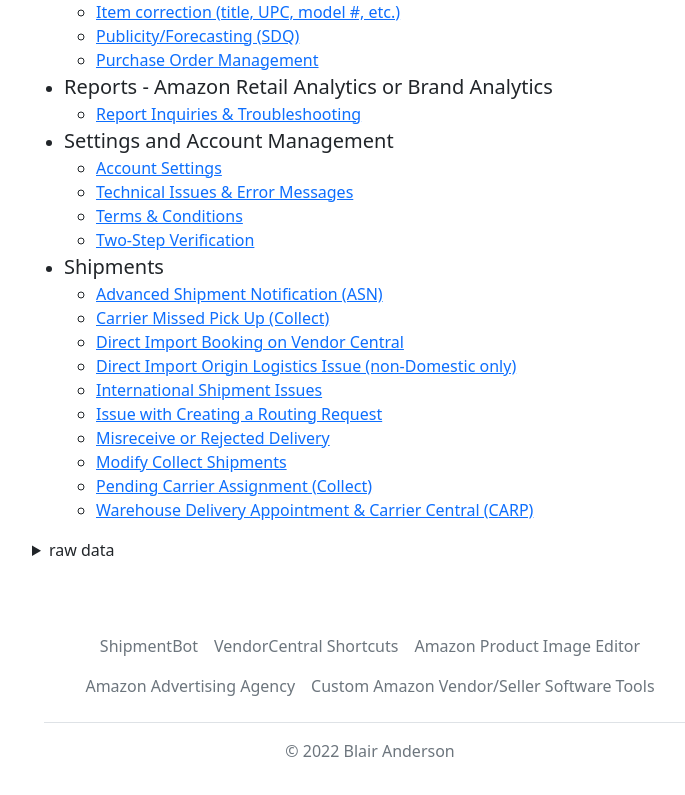
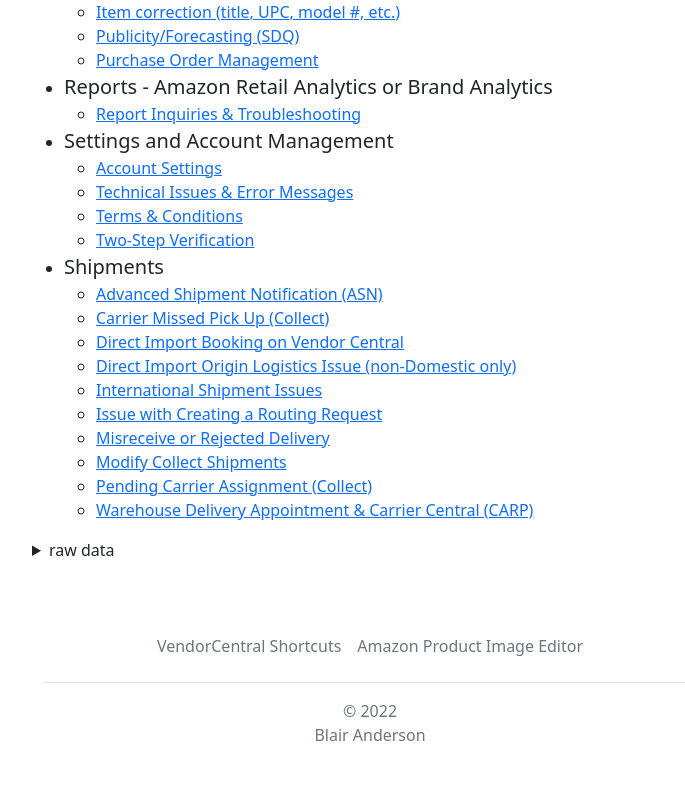
Before and after one commit to blairanderson/vcshortcuts, a React (Create React App) app: page / in a window 1280 px wide. Shown: the part 2489-3284 px from the top of the page, without its empty margins (270-955 px from the left). Built offline with nearby package versions, Linux system fonts and the light colour scheme.

Commit message:
Update App.js

```diff
--- a/src/App.js
+++ b/src/App.js
@@ -114,14 +114,6 @@
           <ul className="nav justify-content-center border-bottom pb-3 mb-3">
             <li className="nav-item">
               <a
-                href="https://www.shipmentbot.com"
-                className="nav-link px-2 text-muted"
-              >
-                ShipmentBot
-              </a>
-            </li>
-            <li className="nav-item">
-              <a
                 href="https://shortcuts.shipmentbot.com"
                 className="nav-link px-2 text-muted"
               >
@@ -136,25 +128,11 @@
                 Amazon Product Image Editor
               </a>
             </li>
-            <li className="nav-item">
-              <a
+          </ul>
+          <p className="text-center text-muted">© 2022 <a
                 href="https://www.andersonassociates.net"
                 className="nav-link px-2 text-muted"
-              >
-                Amazon Advertising Agency
-              </a>
-            </li>
-
-            <li className="nav-item">
-              <a
-                href="https://www.blandersoft.com"
-                className="nav-link px-2 text-muted"
-              >
-                Custom Amazon Vendor/Seller Software Tools
-              </a>
-            </li>
-          </ul>
-          <p className="text-center text-muted">© 2022 Blair Anderson</p>
+              >Blair Anderson</a></p>
         </footer>
       </div>
     </div>
```
